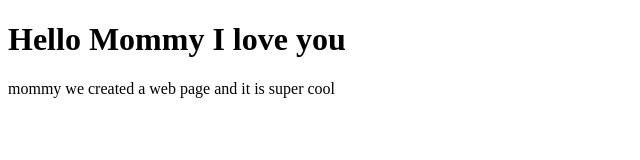
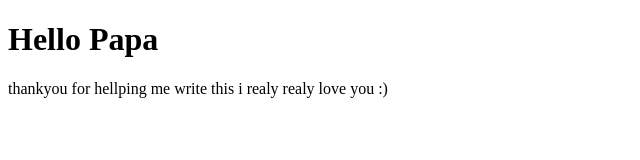
Before and after one commit to pzhiltsoff/pzhiltsoff.github.io, a plain HTML site: page index.html in a window 1280 px wide. Shown: the whole page, without its empty margins (0-640 px from the left). Drawn offline with Linux system fonts and the light colour scheme.

Commit message:
chaged mesage for dadddy

```diff
--- a/index.html
+++ b/index.html
@@ -7,7 +7,7 @@
     <title>Philip's Page</title>
 </head>
 <body>
-    <h1>Hello Mommy I love you</h1>
-    <p>mommy we created a web page and it is super cool</p>
+    <h1>Hello Papa </h1>
+    <p>thankyou for hellping me write this i realy realy love you :)</p>
 </body>
 </html>
```
